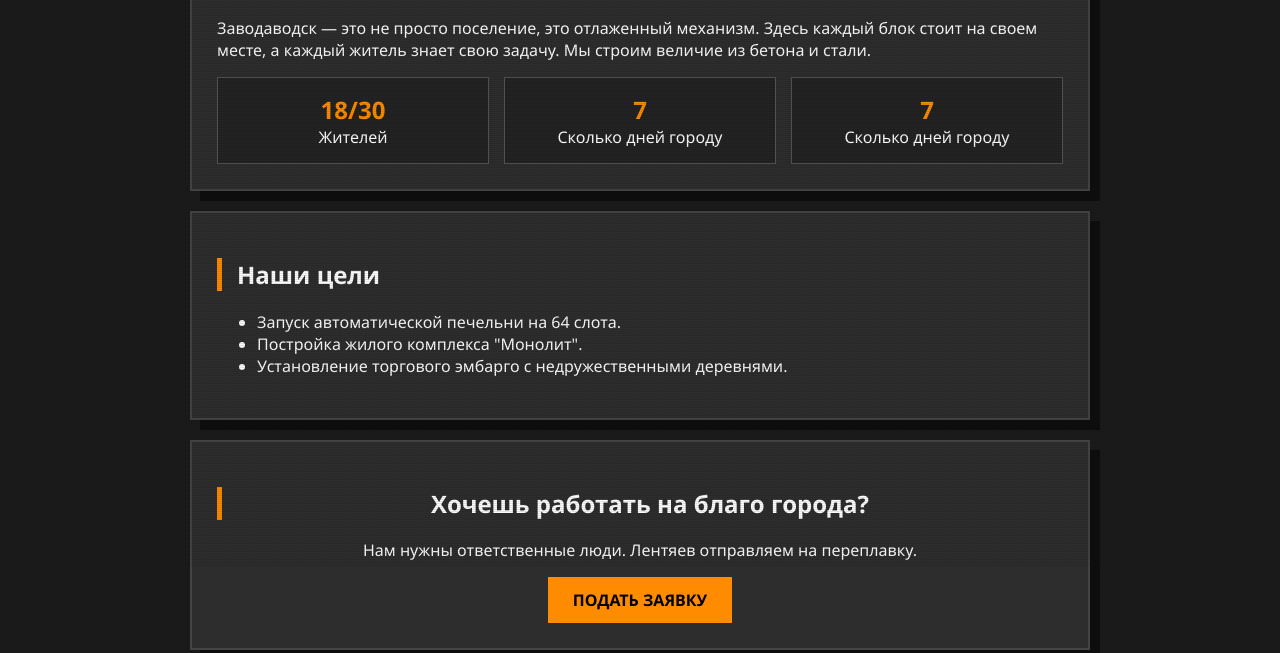
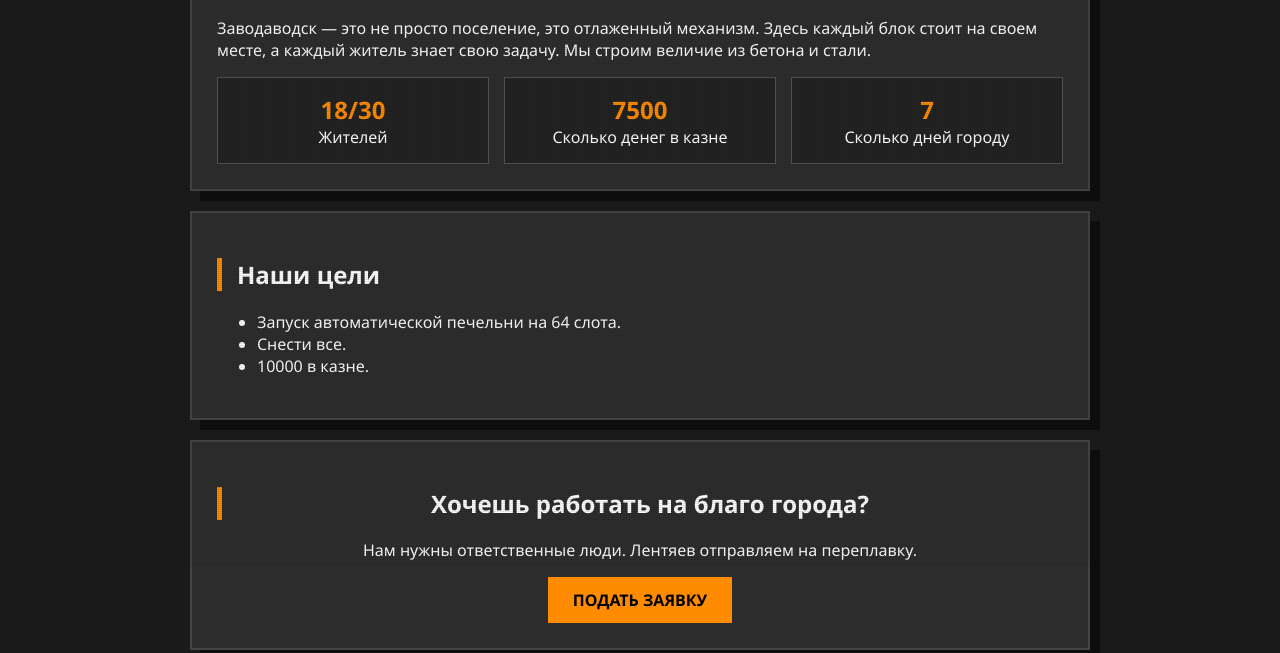
Before and after one commit to Ryzik3489/stile, a plain HTML site: page index.html in a window 1280 px wide. Shown: the part 234-887 px from the top of the page. Drawn offline with Linux system fonts and the light colour scheme.

Commit message:
Update statistics and goals in index.html

```diff
--- a/index.html
+++ b/index.html
@@ -110,8 +110,8 @@
                     <div>Жителей</div>
                 </div>
                 <div class="stat-item">
-                    <div class="stat-value">7</div>
-                    <div>Сколько дней городу</div>
+                    <div class="stat-value">7500</div>
+                    <div>Сколько денег в казне</div>
                 </div>
                 <div class="stat-item">
                     <div class="stat-value">7</div>
@@ -124,8 +124,8 @@
             <h2>Наши цели</h2>
             <ul>
                 <li>Запуск автоматической печельни на 64 слота.</li>
-                <li>Постройка жилого комплекса "Монолит".</li>
-                <li>Установление торгового эмбарго с недружественными деревнями.</li>
+                <li>Снести все.</li>
+                <li>10000 в казне.</li>
             </ul>
         </div>
 
```
